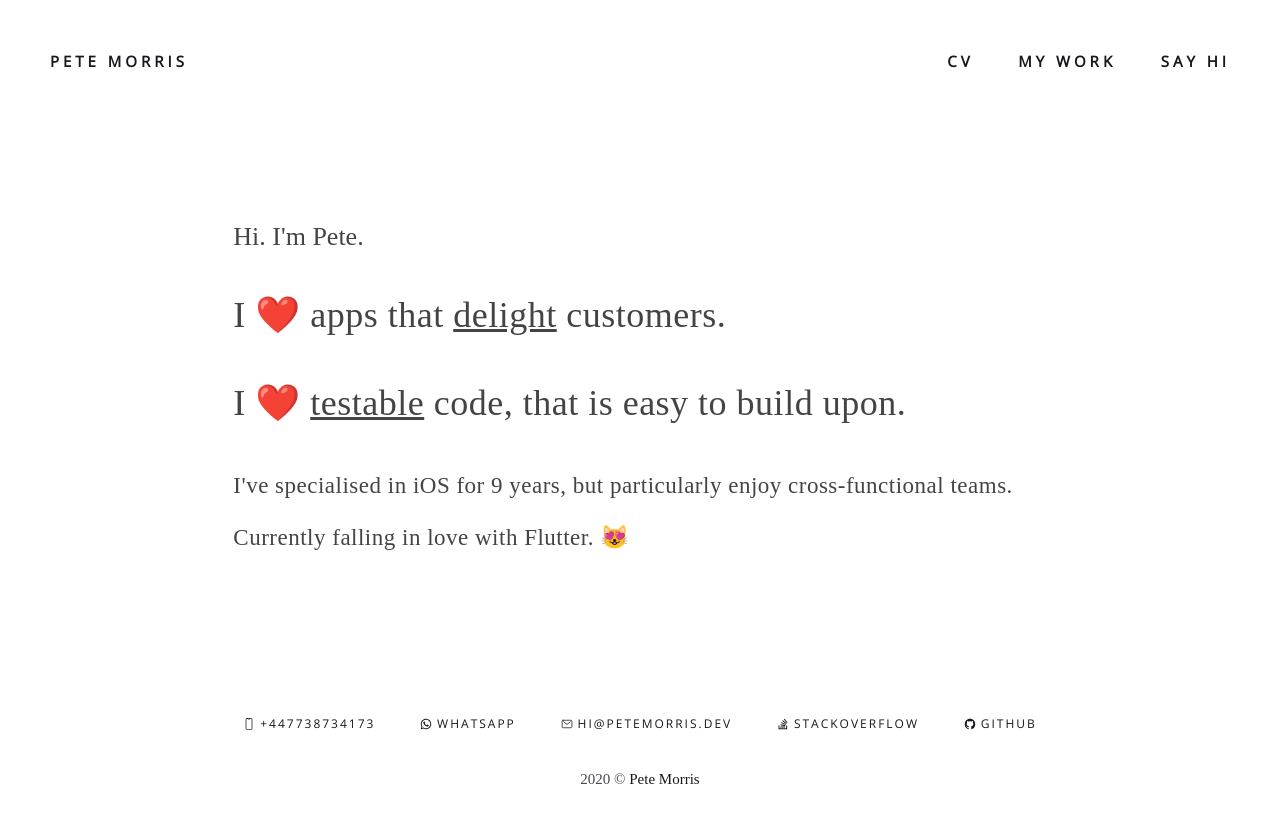
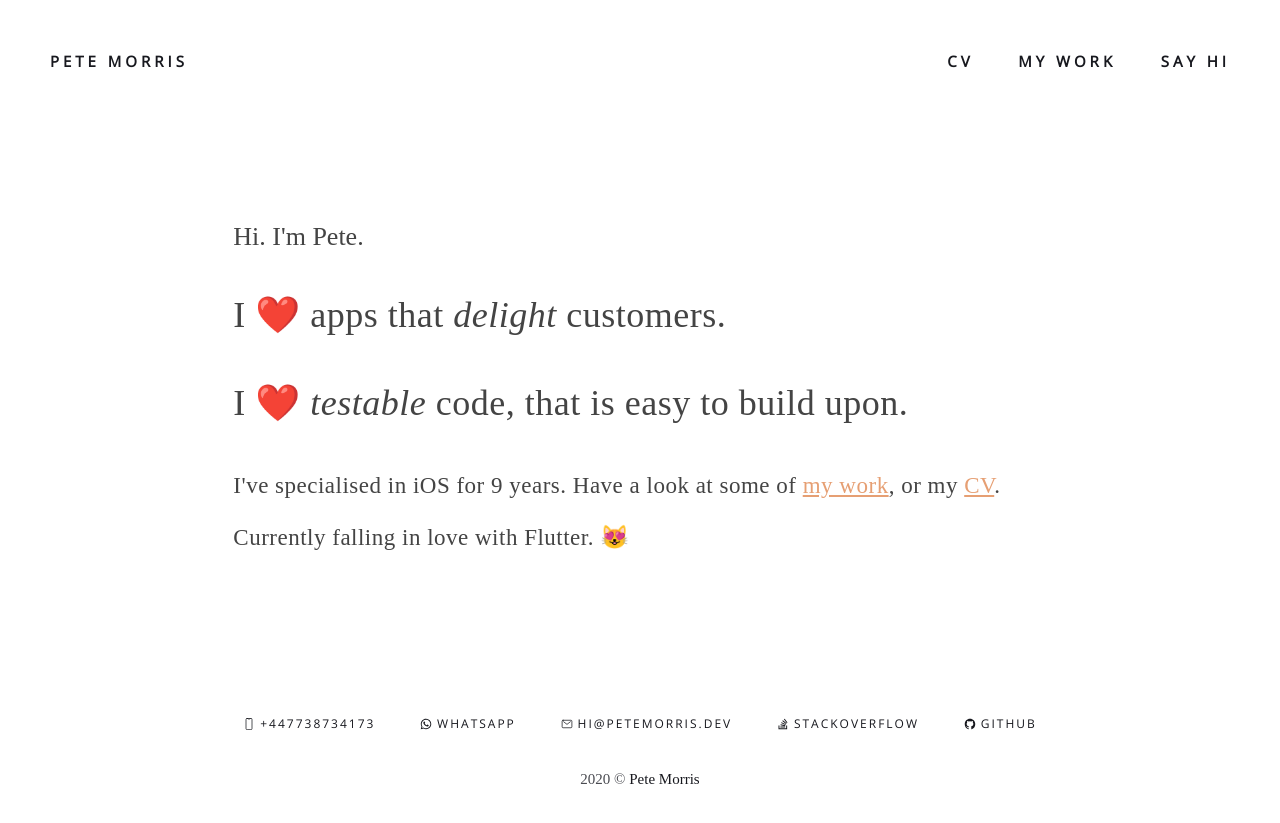
Before and after one commit to p-morris/p-morris.github.io, a Jekyll site: the page built from index.html, in a window 1280 px wide. Shown: the top 823 px of the page. Built offline with Jekyll 4.4.1, drawn with Linux system fonts in a browser that asks for light colours; nearby versions of some CDN libraries; some web fonts are replaced; the list of posts is cut into pages by our own code.

Commit message:
added work and cv links on homepage

```diff
--- a/_sass/2-base/_base.scss
+++ b/_sass/2-base/_base.scss
@@ -138,3 +138,8 @@
   border: 0;
   background: #eeeeee;
 }
+
+.work-link {
+  color: $cv-link-color;
+  text-decoration: underline;
+}
--- a/index.html
+++ b/index.html
@@ -23,8 +23,8 @@
   }
 </style>
 <h1>Hi. I'm Pete.</h1>
-<p>I ❤️ apps that <span style="text-decoration: underline;">delight</span> customers.</p>
-<p>I ❤️ <span style="text-decoration: underline;">testable</span> code, that is easy to build upon.</p>
+<p>I ❤️ apps that <i>delight</i> customers.</p>
+<p>I ❤️ <i>testable</i> code, that is easy to build upon.</p>
 <div class="padd"></div>
-<p class="ps">I've specialised in iOS for 9 years, but particularly enjoy cross-functional teams.</p>
+<p class="ps">I've specialised in iOS for 9 years. Have a look at some of <a href="/my-work" class="work-link">my work</a>, or my <a href="/cv" class="work-link">CV</a>.</p>
 <p class="ps">Currently falling in love with Flutter. 😻</p>
```
